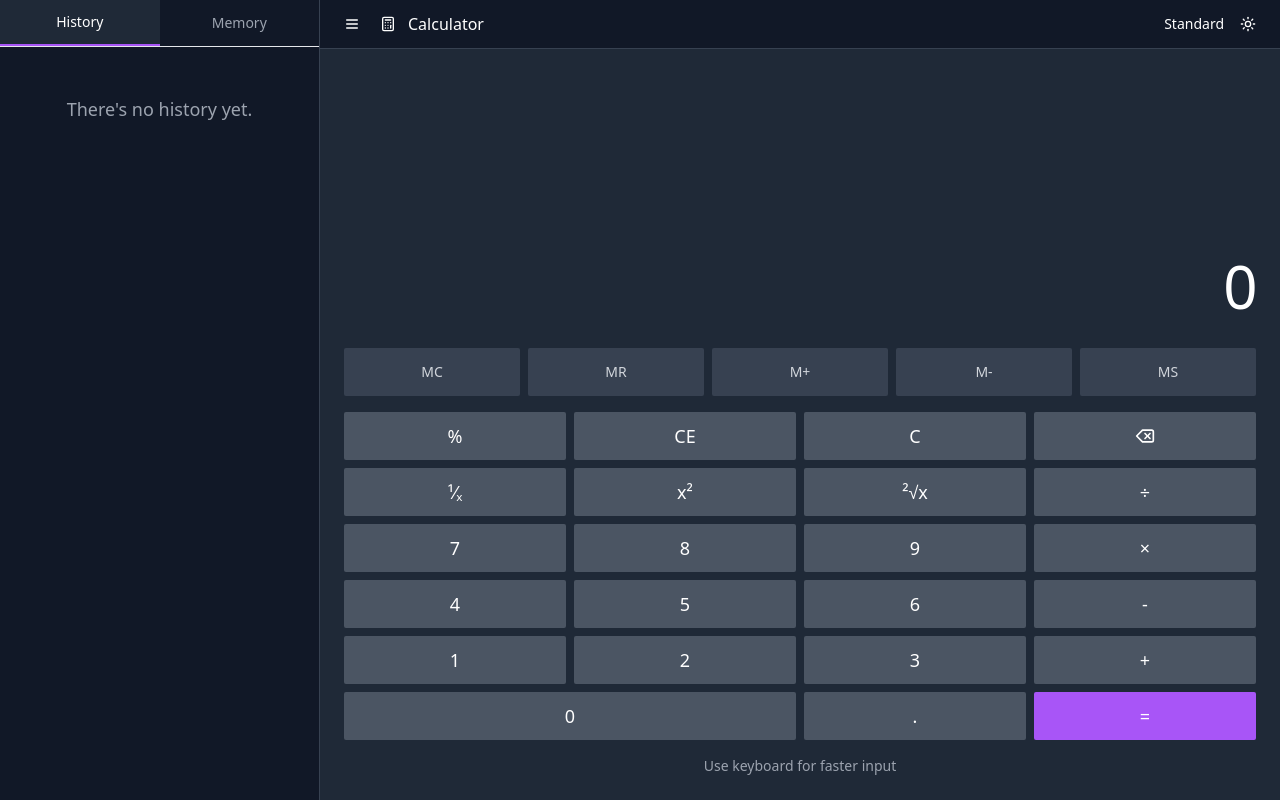
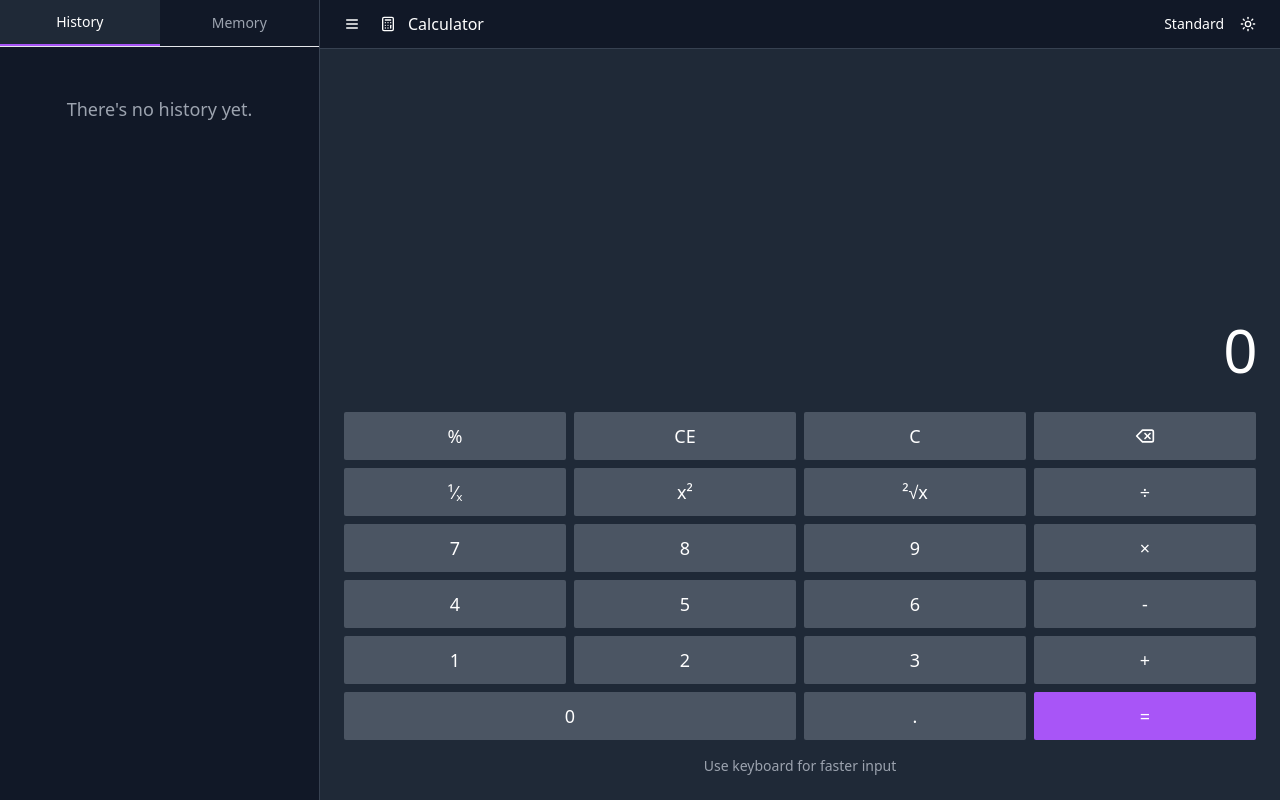
Before and after one commit to devsatyam012-creator/carcluterbysatyam, a React (Vite) app: page / in a window 1280 px wide. Built offline with nearby package versions, Linux system fonts and the light colour scheme.

Commit message:
Remove Memory Buttons Row

```diff
--- a/src/App.tsx
+++ b/src/App.tsx
@@ -531,15 +531,6 @@ function App() {
             </div>
           </div>
 
-          {/* Memory Row */}
-          <div className="grid grid-cols-5 gap-2 mb-4">
-            <Button onClick={memoryClear} variant="memory">MC</Button>
-            <Button onClick={memoryRecall} variant="memory">MR</Button>
-            <Button onClick={memoryAdd} variant="memory">M+</Button>
-            <Button onClick={memorySubtract} variant="memory">M-</Button>
-            <Button onClick={memoryStore} variant="memory">MS</Button>
-          </div>
-
           {/* Calculator Grid */}
           <div className="grid grid-cols-4 gap-2">
             {/* Row 1 */}
```
